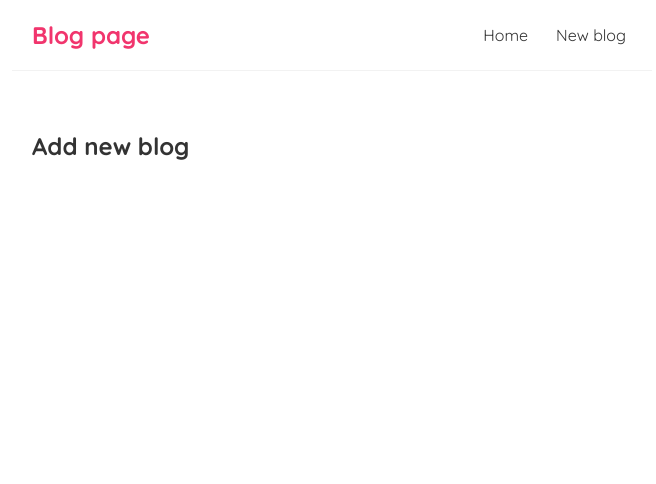
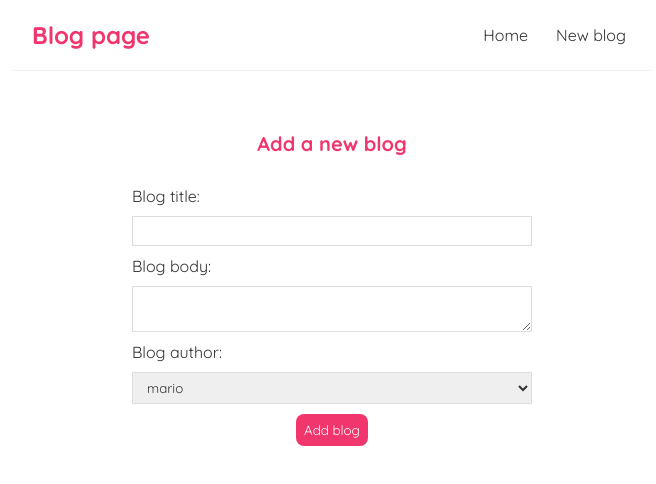
Before and after one commit to Yaroslav-Pa/react-learn, a React (Create React App) app: page /create in a window 1280 px wide. Shown: the top 484 px of the page, without its empty margins (308-964 px from the left). Built offline with nearby package versions, Linux system fonts and the light colour scheme.

Commit message:
create form

```diff
--- a/src/App.js
+++ b/src/App.js
@@ -3,6 +3,7 @@
 import Navbar from "./Navbar.js";
 import Home from "./Home.js";
 import Create from "./Create.js";
+import BlogDetails from "./BlogDetails.js";
 
 function App() {
   return (
@@ -13,6 +14,7 @@
           <Routes>
             <Route exact path="/" element={<Home />} />
             <Route exact path="/create" element={<Create />} />
+            <Route exact path="/blogs/:id" element={<BlogDetails />} />
           </Routes>
         </div>
       </div>
--- /dev/null
+++ b/src/BlogDetails.js
@@ -0,0 +1,26 @@
+import { useParams } from "react-router-dom";
+import useFetch from "./useFetch";
+
+const BlogDetails = () => {
+  const { id } = useParams();
+  const {
+    data: blog,
+    error,
+    isPending,
+  } = useFetch("http://localhost:8000/blogs/" + id);
+  return (
+    <div className="blog-details">
+      {isPending && <div>Loading...</div>}
+      {error && <div>Error: {{ error }}</div>}
+      {blog && (
+        <article>
+          <h2>{blog.title}</h2>
+          <p>Written by {blog.author}</p>
+          <div>{blog.body}</div>
+        </article>
+      )}
+    </div>
+  );
+};
+
+export default BlogDetails;
--- a/src/BlogList.js
+++ b/src/BlogList.js
@@ -1,11 +1,15 @@
+import { Link } from "react-router-dom";
+
 const BlogList = ({ list, title, handleDelete }) => {
   return (
     <div className="blog-list">
       <h2>{title}</h2>
       {list.map((blog) => (
         <div className="blog-preview" key={blog.id}>
-          <h2>{blog.title}</h2>
-          <p>Written by {blog.author}</p>
+          <Link to={`/blogs/${blog.id}`}>
+            <h2>{blog.title}</h2>
+            <p>Written by {blog.author}</p>
+          </Link>
         </div>
       ))}
     </div>
--- a/src/Create.js
+++ b/src/Create.js
@@ -1,7 +1,47 @@
+import { useState } from "react";
+
 const Create = () => {
+  const [title, setTitle] = useState("");
+  const [body, setBody] = useState("");
+  const [author, setAuthor] = useState("mario");
+
+  const handelSubmit = (event) => {
+    event.preventDefault();
+    const blog = { title, body, author };
+    console.log(blog);
+  };
+
   return (
-    <div className="Create">
-      <h2>Add new blog</h2>
+    <div className="create">
+      <h2>Add a new blog</h2>
+      <form onSubmit={handelSubmit}>
+        <label>Blog title:</label>
+        <input
+          type="text"
+          required
+          value={title}
+          onChange={(event) => {
+            setTitle(event.target.value);
+          }}
+        />
+        <label>Blog body:</label>
+        <textarea
+          required
+          value={body}
+          onChange={(event) => {
+            setBody(event.target.value);
+          }}
+        />
+        <label>Blog author:</label>
+        <select
+          value={author}
+          onChange={(event) => setAuthor(event.target.value)}
+        >
+          <option value="mario">mario</option>
+          <option value="yoshi">yoshi</option>
+        </select>
+        <button>Add blog</button>
+      </form>
     </div>
   );
 };
--- a/src/index.css
+++ b/src/index.css
@@ -46,3 +46,58 @@
   color: #f1356d;
   margin-bottom: 8px;
 }
+.blog-preview a {
+  text-decoration: none;
+}
+
+/* blog details page */
+.blog-details h2 {
+  font-size: 20px;
+  color: #f1356d;
+  margin-bottom: 10px;
+}
+.blog-details div {
+  margin: 20px 0;
+}
+.blog-details button {
+  background: #f1356d;
+  color: #fff;
+  border: 0;
+  padding: 8px;
+  border-radius: 8px;
+  cursor: pointer;
+}
+
+/* create new blog form */
+.create {
+  max-width: 400px;
+  margin: 0 auto;
+  text-align: center;
+}
+.create label {
+  text-align: left;
+  display: block;
+}
+.create h2 {
+  font-size: 20px;
+  color: #f1356d;
+  margin-bottom: 30px;
+}
+.create input,
+.create textarea,
+.create select {
+  width: 100%;
+  padding: 6px 10px;
+  margin: 10px 0;
+  border: 1px solid #ddd;
+  box-sizing: border-box;
+  display: block;
+}
+.create button {
+  background: #f1356d;
+  color: #fff;
+  border: 0;
+  padding: 8px;
+  border-radius: 8px;
+  cursor: pointer;
+}
--- a/src/useFetch.js
+++ b/src/useFetch.js
@@ -4,9 +4,10 @@
   const [data, setData] = useState(null);
   const [isPending, setIsPending] = useState(true);
   const [error, setError] = useState(null);
-  const abortControll = new AbortController();
 
   useEffect(() => {
+    const abortControll = new AbortController();
+
     setTimeout(() => {
       fetch(url, { signal: abortControll.signal })
         .then((res) => {
@@ -22,7 +23,7 @@
         })
         .catch((err) => {
           if (err.name === "AbortError") {
-            console.log("fatrch aborted");
+            console.log("fetch aborted");
           } else {
             setError(err.message);
             setIsPending(false);
```
Also changed, not shown: src/index.js (+6 -6 lines).
